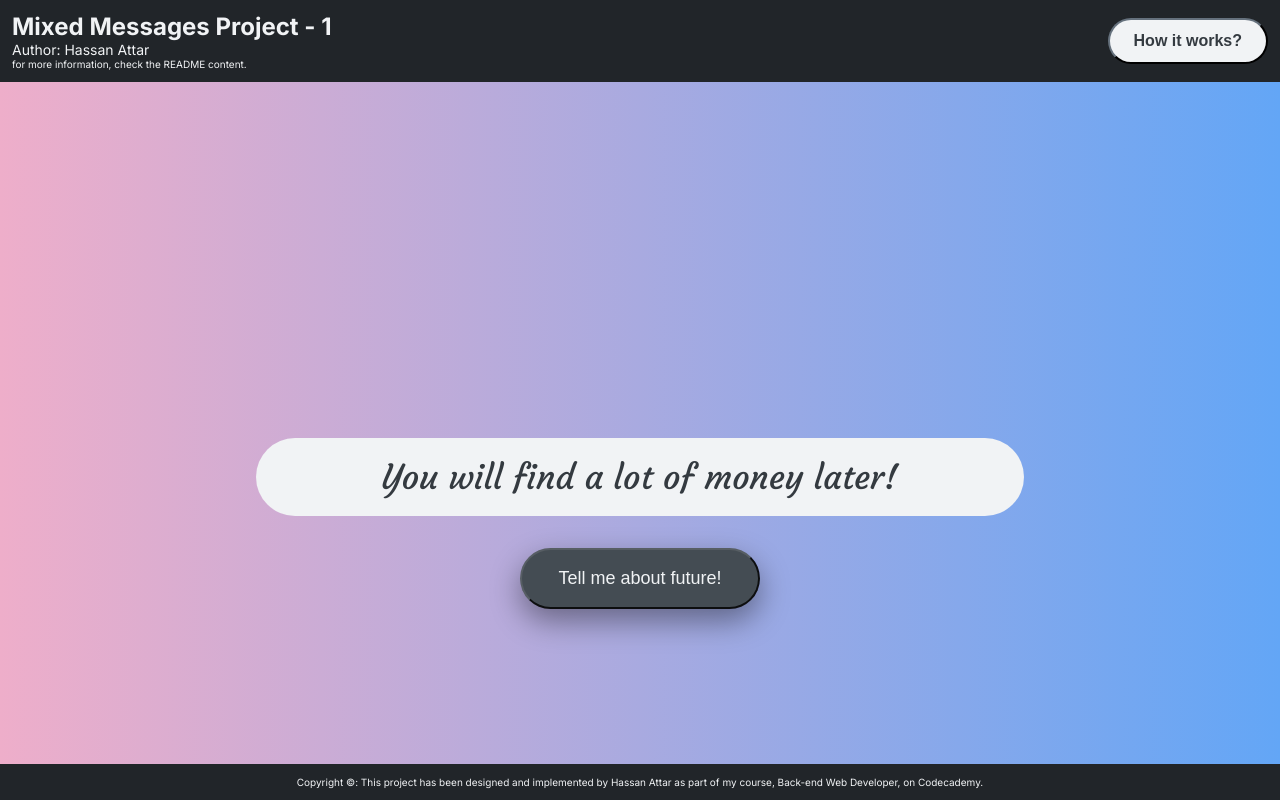
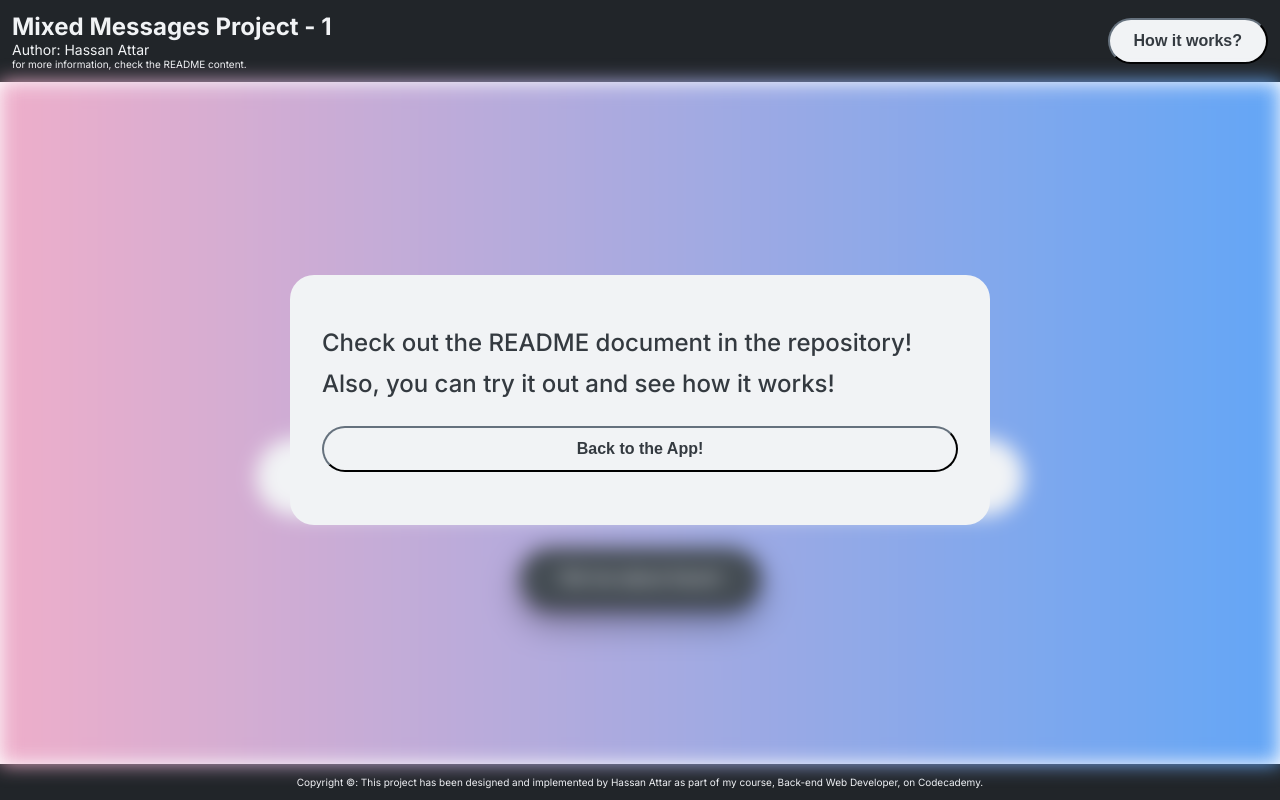
Before and after one commit to hassan-attar/Mixed-Messages-Project, a plain HTML site: page index.html in a window 1280 px wide. Both pictures are taken after a click on the button "How it works?". Drawn offline with Linux system fonts and the light colour scheme.

Commit message:
Finish the project

```diff
--- a/index.html
+++ b/index.html
@@ -25,13 +25,6 @@
       <button class="explanation">How it works?</button>
     </header>
     <main>
-      <section class="how-it-words">
-        <div class="info">
-          <p>Check out the README document in the repository!</p>
-          <br />
-          <p>Also, you can try it out and see how it works!</p>
-        </div>
-      </section>
       <section class="fortune-teller">
         <div class="message-box">
           <p class="message-text">You will find a lot of money later!</p>
@@ -39,6 +32,7 @@
         <button class="change-message">Tell me about future!</button>
       </section>
     </main>
+
     <footer>
       <small
         >Copyright &copy;: This project has been designed and implemented by
@@ -46,5 +40,15 @@
         Codecademy.</small
       >
     </footer>
+    <section class="how-it-words">
+      <div class="info">
+        <div>
+          <p>Check out the README document in the repository!</p>
+          <br />
+          <p>Also, you can try it out and see how it works!</p>
+        </div>
+        <button class="close-info">Back to the App!</button>
+      </div>
+    </section>
   </body>
 </html>
--- a/script.js
+++ b/script.js
@@ -2,6 +2,8 @@ const messageEl = document.querySelector(".message-text");
 const changeBtn = document.querySelector(".change-message");
 const mainEl = document.querySelector("main");
 const explainBtn = document.querySelector(".explanation");
+const howItWorksEl = document.querySelector(".how-it-words");
+const closeBtn = document.querySelector(".close-info");
 
 // Design
 
@@ -74,6 +76,18 @@ changeBtn.addEventListener("click", function () {
   }
 });
 
+// how it works
+explainBtn.addEventListener("click", function (e) {
+  e.preventDefault();
+  mainEl.style.filter = "blur(1rem)";
+  howItWorksEl.style.display = "block";
+});
+
+closeBtn.addEventListener("click", function (e) {
+  e.preventDefault();
+  mainEl.style.filter = "blur(0)";
+  howItWorksEl.style.display = "none";
+});
 // generate a random number between min and max included
 function randomNumber(min = 0, max = 256) {
   return Math.floor(Math.random() * (max + 1 - min)) + min;
--- a/style.css
+++ b/style.css
@@ -25,7 +25,8 @@ header {
   padding: 1.2rem;
 }
 
-.explanation {
+.explanation,
+.close-info {
   background-color: #f1f3f5;
   padding: 1.2rem 2.4rem;
   border-radius: 2.4rem;
@@ -36,7 +37,8 @@ header {
   transition: all 1s;
 }
 
-.explanation:hover {
+.explanation:hover,
+.close-info:hover {
   background-color: #363c42;
   color: #f1f3f5;
 }
@@ -55,10 +57,10 @@ h1 {
 /* background: linear-gradient(0 to 360 deg, rgba(91,255,0,1) 0%, rgba(255,190,51,1) 100%); */
 main {
   display: grid;
-  -webkit-transition: all 3000ms linear;
+  /* -webkit-transition: all 3000ms linear;
   -ms-transition: all 3000ms linear;
   -o-transition: all 3000ms linear;
-  transition: all 3000ms linear;
+  transition: all 3000ms linear; */
 }
 
 /* Message */
@@ -122,15 +124,24 @@ small {
 }
 .info {
   background-color: #f1f3f5;
-  height: 20rem;
-  width: 50rem;
+  height: 25rem;
+  width: 70rem;
   padding: 2.4rem 3.2rem;
   border-radius: 2.4rem;
   display: flex;
   flex-direction: column;
-  justify-content: center;
+  justify-content: space-evenly;
+  z-index: 100;
+  filter: blur(0);
 }
+
+.blur {
+  filter: blur(5rem);
+}
+
 .info p {
   font-size: 2.4rem;
   font-weight: 500;
 }
+.close-info {
+}
```
